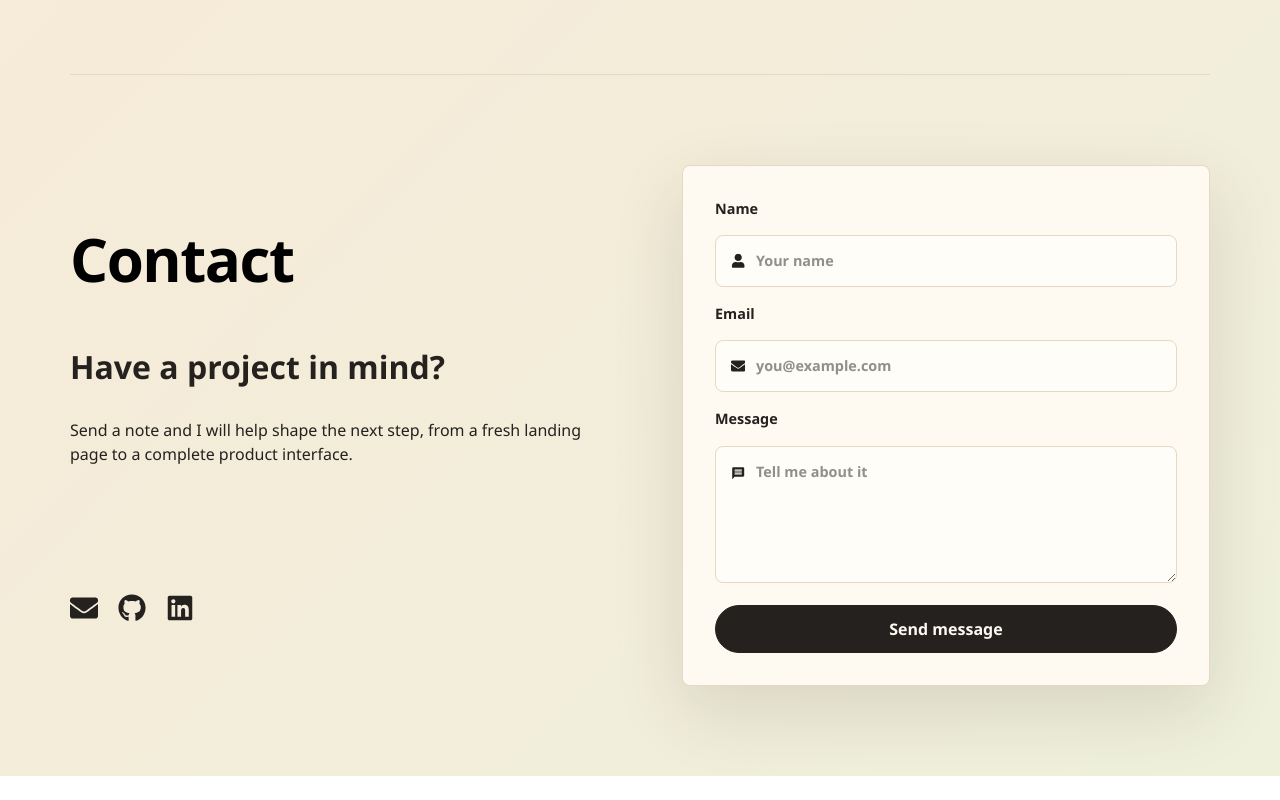
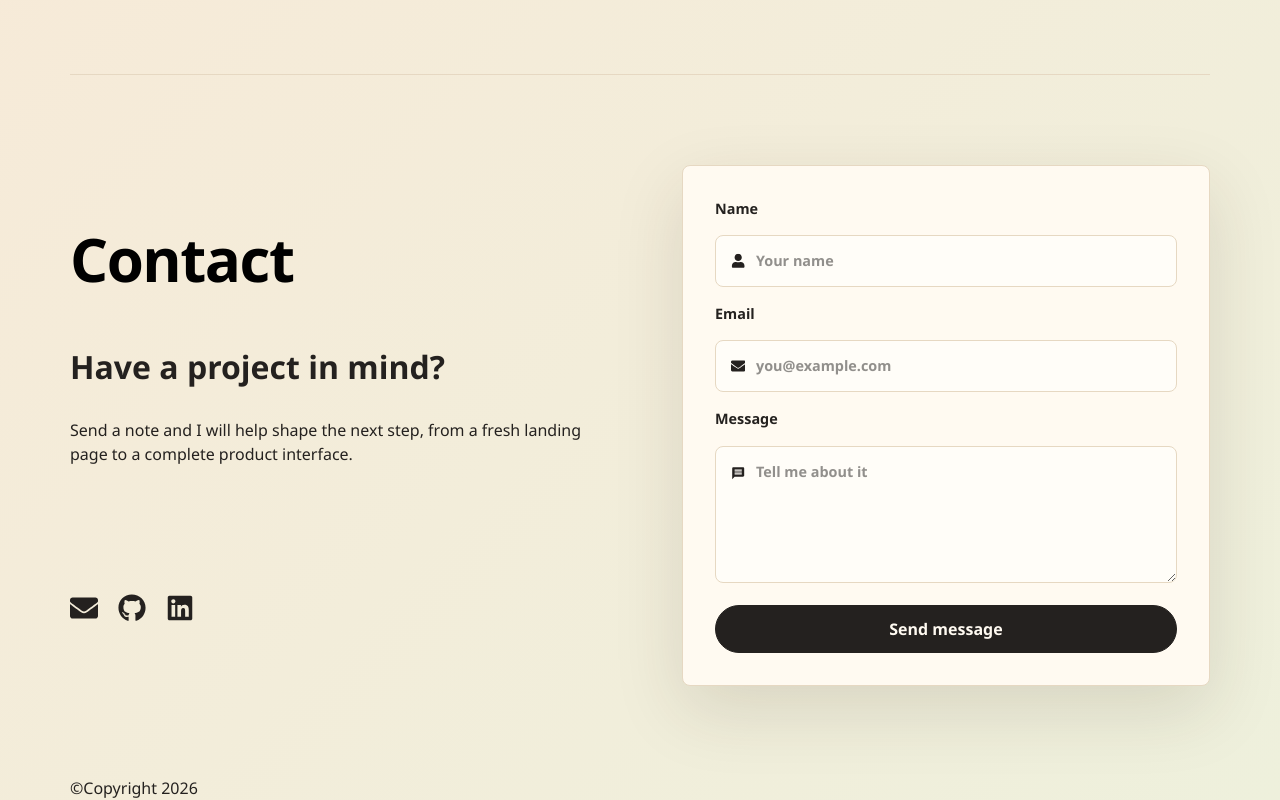
Before and after one commit to Niranjan12777/Portfolio, a React (Vite) app in the folder Frontend/: page / in a window 1280 px wide. Shown: the part 1775-2575 px from the top of the page. Before the commit the page ends 2551 px from the top, so only its background shows below. Built offline with nearby package versions, Linux system fonts and the light colour scheme; no server answers.

Commit message:
feat: add footer

```diff
--- a/Frontend/src/App.jsx
+++ b/Frontend/src/App.jsx
@@ -20,6 +20,7 @@ function Portfolio() {
         <Skills />
         <Projects />
         <Contact />
+        <Footer />
       </div>
     </main>
   );
--- /dev/null
+++ b/Frontend/src/components/Footer/Footer.jsx
@@ -0,0 +1,11 @@
+import React from "react";
+
+function Footer() {
+  return (
+    <div>
+      <p>©Copyright 2026</p>
+    </div>
+  )
+}
+
+export default Footer;
```
